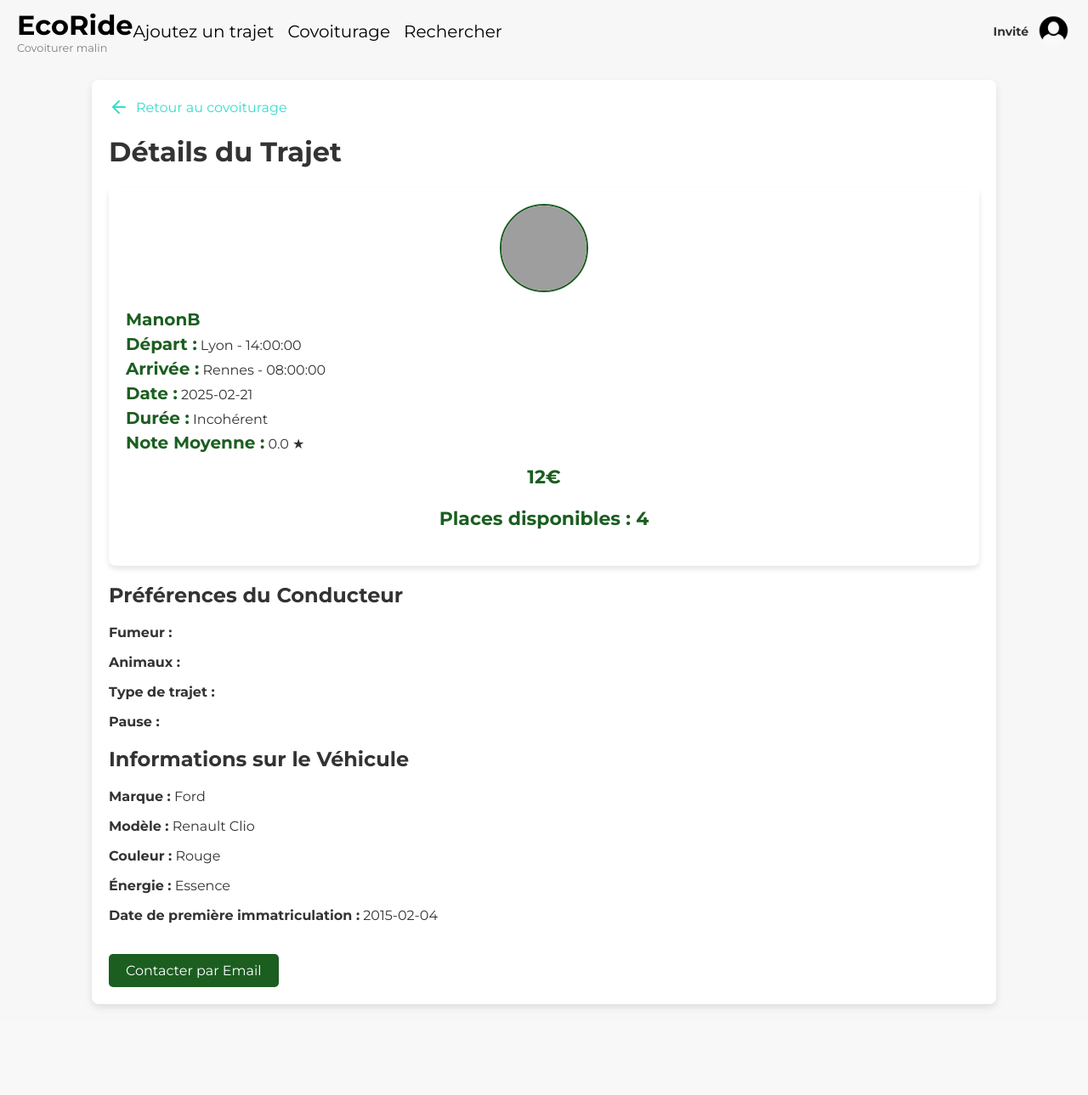
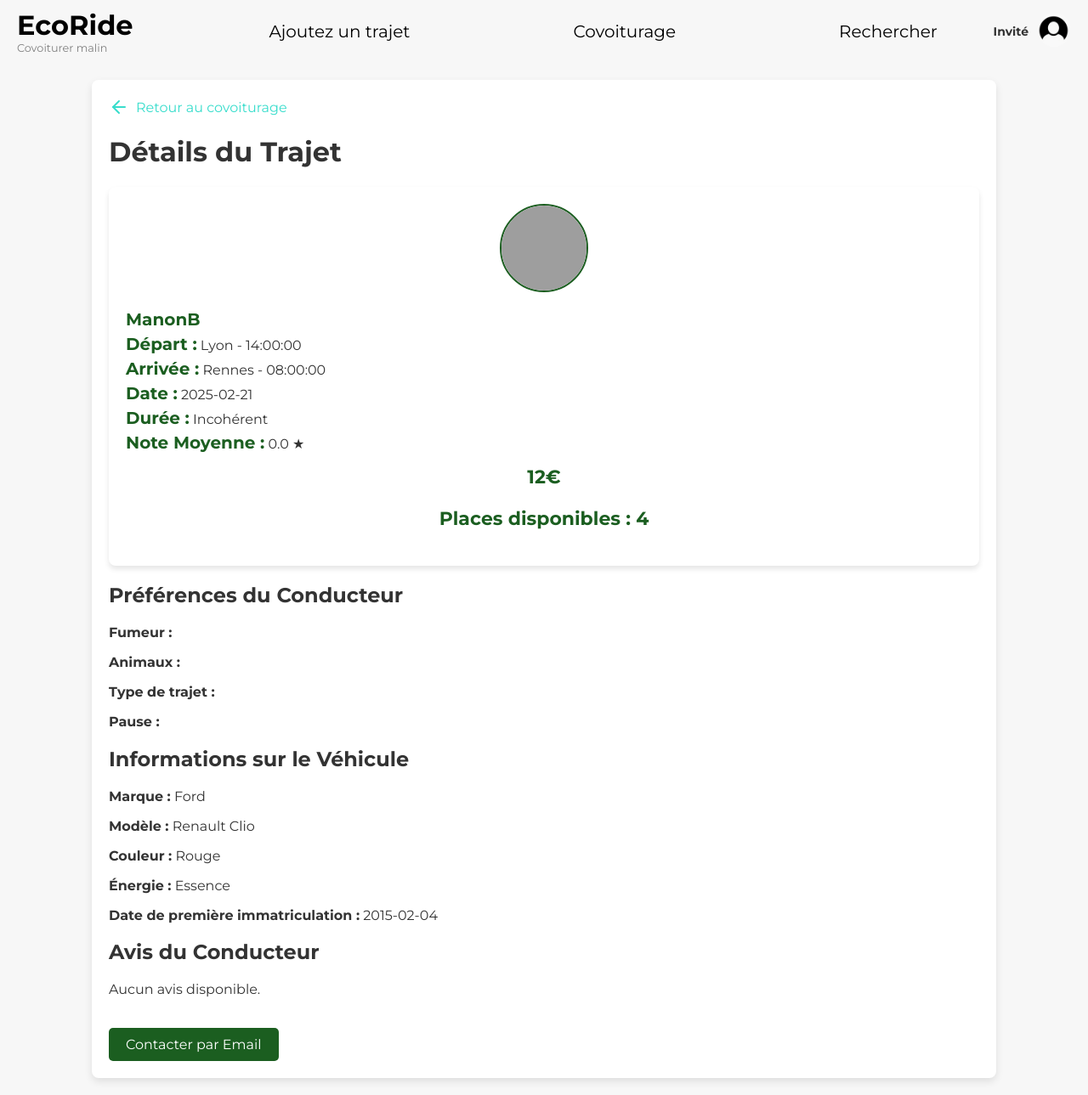
Before and after one commit to Mickael0997/EcoRideStudi25, a PHP site: page /php/details_voyage.php?id=19 in a window 1280 px wide. Shown: the whole page at 85% size. Before the commit the page ends 1186 px from the top, so only its background shows below. Run offline with PHP 8.4, Linux system fonts and the light colour scheme; data comes from the database, SQL or seed files in the repository; some libraries are stand-ins or nearby versions; grey boxes are pictures that could not be loaded.

Commit message:
verification detail details_voyage

```diff
--- a/css/header.css
+++ b/css/header.css
@@ -50,13 +50,16 @@ header {
 
 .header_navbar_list {
     display: flex;
-    gap: 1rem; /* Ajusté pour les petites résolutions */
+    gap: 10rem;
+    list-style: none;
+    font-size: 16px;
+    width: auto;
+    justify-content: center;
+    padding: 0;
     margin: 0;
-    padding: 0;
-    list-style: none;
-    font-size: 16px; /* Ajusté pour les petites résolutions */
+    position: relative;
+    left: 9rem;
 }
-
 .header_navbar_list:last-of-type {
     margin-right: initial;
 }
@@ -158,6 +161,23 @@ header {
     display: none;
 }
 
+@media (min-width: 750px) {
+    .header_container {
+        display: flex;
+        align-items: center;
+        justify-content: space-between;
+    }
+
+    .header_navbar_list {
+        flex-grow: 1;
+        justify-content: center;
+    }
+
+    .header_navbar_list li {
+        margin: 0 1rem;
+    }
+}
+
 /* Media queries */
 @media screen and (max-width: 750px) {
     .header_burger {
--- a/php/details_voyage.php
+++ b/php/details_voyage.php
@@ -26,6 +26,15 @@ $trajet = $stmt->fetch(PDO::FETCH_ASSOC);
 if (!$trajet) {
     die("Détails du trajet non disponibles.");
 }
+
+// Requête pour récupérer les avis du conducteur
+$queryAvis = "SELECT a.commentaire, a.note, u.pseudo
+              FROM Avis a
+              JOIN Utilisateur u ON a.id_utilisateur = u.id_utilisateur
+              WHERE a.id_covoiturage = ?";
+$stmtAvis = $pdo->prepare($queryAvis);
+$stmtAvis->execute([$trajet['id_covoiturage']]);
+$avis = $stmtAvis->fetchAll(PDO::FETCH_ASSOC);
 ?>
 <!DOCTYPE html>
 <html lang="fr">
@@ -45,6 +54,16 @@ if (!$trajet) {
         }
         .back-link svg {
             margin-right: 8px;
+        }
+        .avis {
+            margin-top: 20px;
+        }
+        .avis-item {
+            border-bottom: 1px solid #ccc;
+            padding: 10px 0;
+        }
+        .avis-item:last-child {
+            border-bottom: none;
         }
     </style>
 </head>
@@ -91,6 +110,20 @@ if (!$trajet) {
         <p><strong>Date de première immatriculation :</strong> <?= htmlspecialchars($trajet['date_premiere_immatriculation']) ?></p>
     </div>
 
+    <h2>Avis du Conducteur</h2>
+    <div class="avis">
+        <?php if (empty($avis)): ?>
+            <p>Aucun avis disponible.</p>
+        <?php else: ?>
+            <?php foreach ($avis as $a): ?>
+                <div class="avis-item">
+                    <p><strong><?= htmlspecialchars($a['pseudo']) ?></strong> - <?= htmlspecialchars($a['note']) ?> ★</p>
+                    <p><?= htmlspecialchars($a['commentaire']) ?></p>
+                </div>
+            <?php endforeach; ?>
+        <?php endif; ?>
+    </div>
+
     <a href="mailto:<?= htmlspecialchars($trajet['email']) ?>" class="contact-button">Contacter par Email</a>
 </div>
 </body>
```
Also changed, not shown: php/covoiturage.php (+11 -2 lines).
